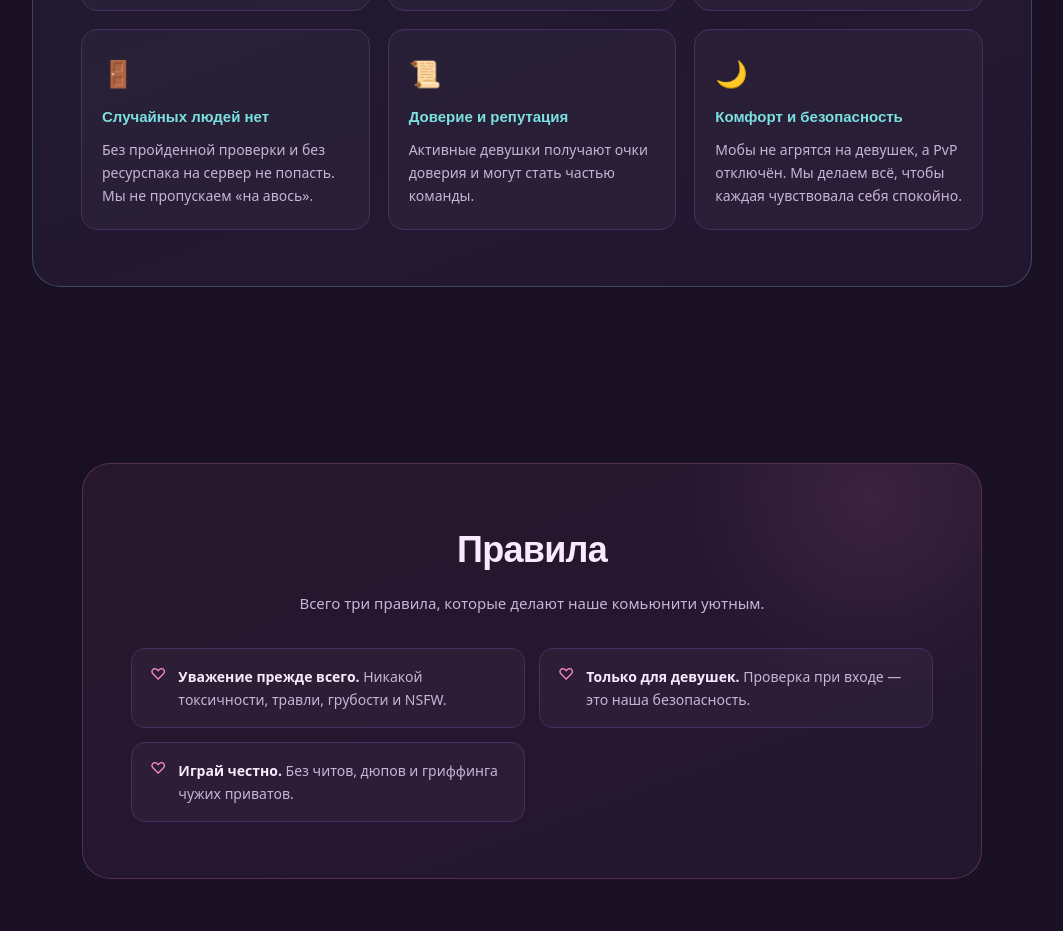
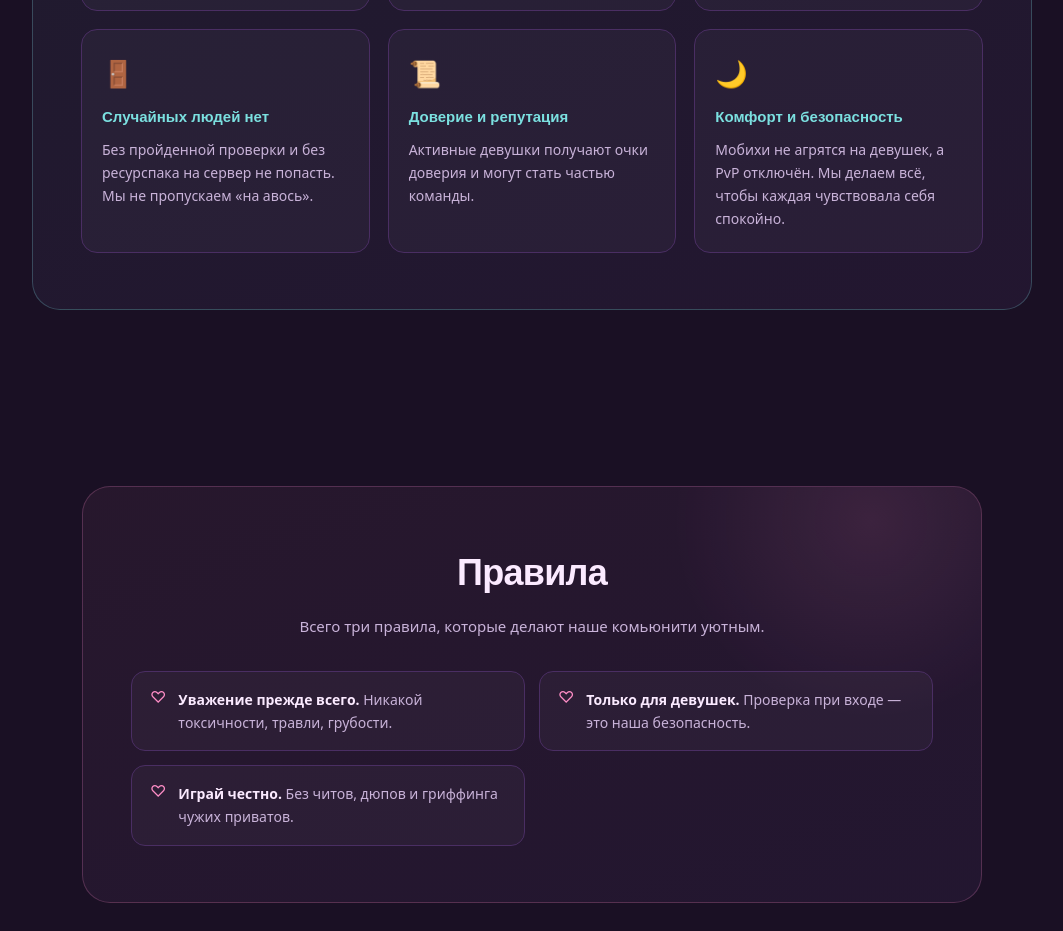
Before and after one commit to Meposy/GirlsCivilization, a Next.js app: page / in a window 1280 px wide. Shown: the part 4280-5211 px from the top of the page, without its empty margins (108-1171 px from the left). Built offline with nearby package versions, Linux system fonts and the light colour scheme.

Commit message:
Update page.tsx

```diff
--- a/app/page.tsx
+++ b/app/page.tsx
@@ -259,7 +259,7 @@ export default function Home() {
                 <div className="guard-item"><span className="gi-icon">🎀</span><h4>Ресурспак обязателен</h4><p>Без него на сервер не попасть. Пак скачается один раз, обновляется автоматически.</p></div>
                 <div className="guard-item"><span className="gi-icon">🚪</span><h4>Случайных людей нет</h4><p>Без пройденной проверки и без ресурспака на сервер не попасть. Мы не пропускаем «на авось».</p></div>
                 <div className="guard-item"><span className="gi-icon">📜</span><h4>Доверие и репутация</h4><p>Активные девушки получают очки доверия и могут стать частью команды.</p></div>
-                <div className="guard-item"><span className="gi-icon">🌙</span><h4>Комфорт и безопасность</h4><p>Мобы не агрятся на девушек, а PvP отключён. Мы делаем всё, чтобы каждая чувствовала себя спокойно.</p></div>
+                <div className="guard-item"><span className="gi-icon">🌙</span><h4>Комфорт и безопасность</h4><p>Мобихи не агрятся на девушек, а PvP отключён. Мы делаем всё, чтобы каждая чувствовала себя спокойно.</p></div>
               </div>
             </div>
           </div>
@@ -272,7 +272,7 @@ export default function Home() {
               <h2>Правила</h2>
               <p className="lead">Всего три правила, которые делают наше комьюнити уютным.</p>
               <ul className="rules-list">
-                <li><span><strong>Уважение прежде всего.</strong> Никакой токсичности, травли, грубости и NSFW.</span></li>
+                <li><span><strong>Уважение прежде всего.</strong> Никакой токсичности, травли, грубости.</span></li>
                 <li><span><strong>Только для девушек.</strong> Проверка при входе — это наша безопасность.</span></li>
                 <li><span><strong>Играй честно.</strong> Без читов, дюпов и гриффинга чужих приватов.</span></li>
               </ul>
```
